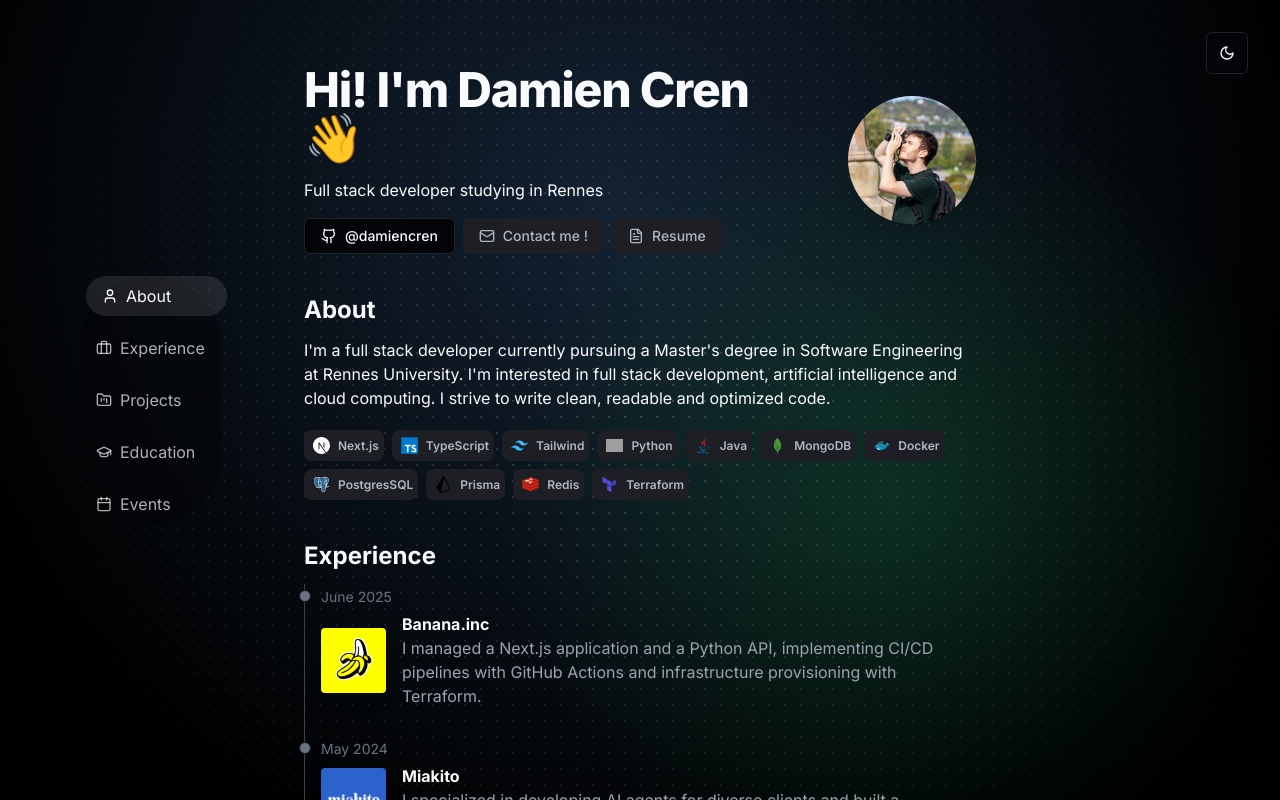
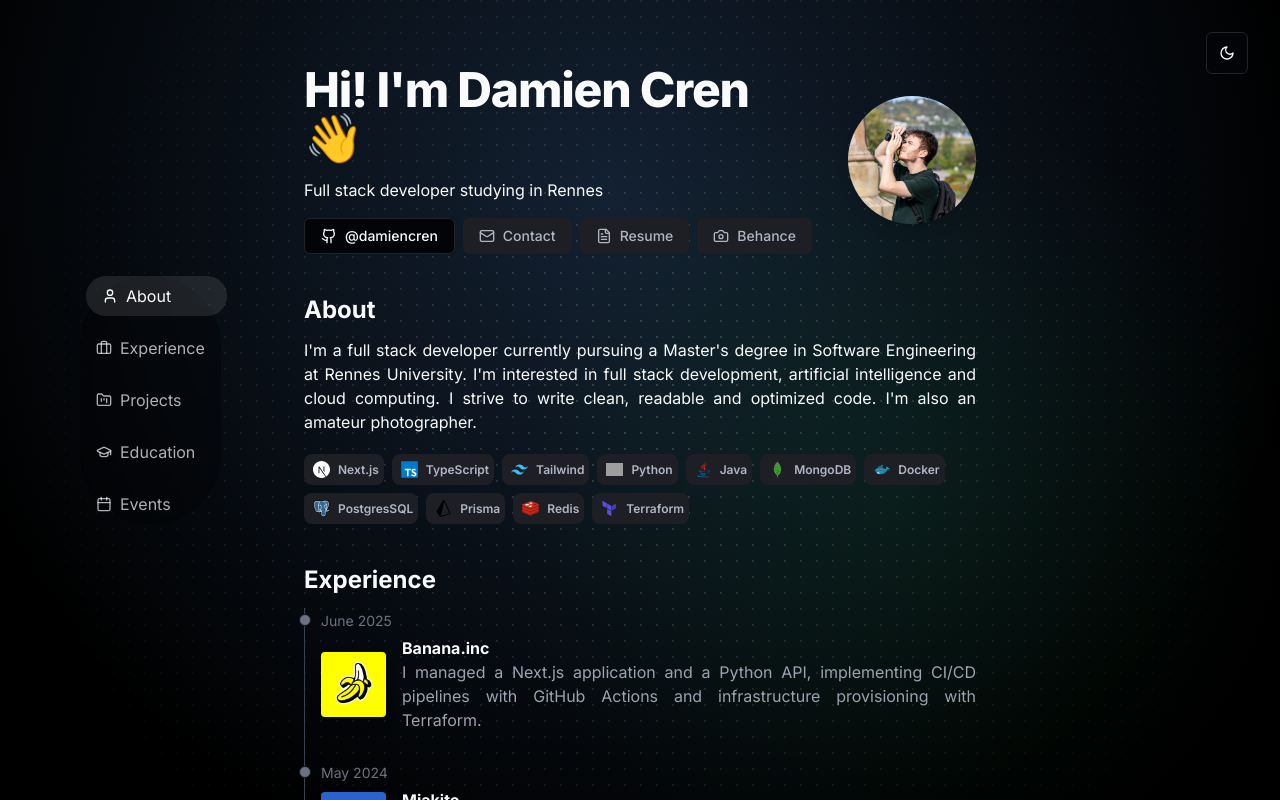
Before and after one commit to damiencren/portfolio, a Next.js app: page / in a window 1280 px wide. Shown: the top 800 px of the page. Built offline with nearby package versions, Linux system fonts and the light colour scheme; grey boxes are pictures that could not be loaded.

Commit message:
feat: add behance btn and little style fixs

```diff
--- a/src/app/data/resume.ts
+++ b/src/app/data/resume.ts
@@ -3,7 +3,7 @@
   location: "Rennes, FR",
   description:
     "Full stack developer studying in Rennes",
-  aboutText: "I'm a full stack developer currently pursuing a Master's degree in Software Engineering at Rennes University. I'm interested in full stack development, artificial intelligence and cloud computing. I strive to write clean, readable and optimized code.",
+  aboutText: "I'm a full stack developer currently pursuing a Master's degree in Software Engineering at Rennes University. I'm interested in full stack development, artificial intelligence and cloud computing. I strive to write clean, readable and optimized code. I'm also an amateur photographer.",
   stack: ["Next.js", "TypeScript", "Tailwind", "Python", "Java", "MongoDB", "Docker", "PostgresSQL", "Prisma", "Redis", "Terraform"],
   avatarUrl: "/me.jpg",
 
@@ -15,7 +15,7 @@
       variant: "outline",
     },
     {
-      label: "Contact me !",
+      label: "Contact",
       url: "mailto:cren.damien@gmail.com",
       icon: "Mail",
       variant: "secondary",
@@ -24,6 +24,12 @@
       label: "Resume",
       url: "/CV.pdf",
       icon: "FileText",
+      variant: "secondary",
+    },
+    {
+      label: "Behance",
+      url: "https://www.behance.net/damiencren",
+      icon: "Camera",
       variant: "secondary",
     }
   ],
@@ -74,7 +80,7 @@
     {
       school: "IUT de Laval",
       href: "https://iut-laval.univ-lemans.fr/fr/index.html",
-      degree: "University Bachelor of Technology in Computer Science — Application Development track",
+      degree: "University Bachelor of Technology in Computer Science - Application Development track",
       logoUrl: "/logos/iut_laval.jpg",
       start: "2022",
       end: "2024",
--- a/src/app/page.tsx
+++ b/src/app/page.tsx
@@ -5,7 +5,7 @@
 import BlurFade from "@/components/ui/blur-fade";
 import TypingAnimation from "@/components/ui/typing-animation";
 import { Button } from "@/components/ui/button";
-import { Download, Github, Instagram, Mail, FileText } from "lucide-react";
+import { Download, Github, Instagram, Mail, FileText, Camera } from "lucide-react";
 import DotPattern from "@/components/ui/dot-pattern";
 import { cn } from "@/lib/utils";
 import { ThemeButton } from "@/components/themeButton";
@@ -23,13 +23,14 @@
     Instagram,
     Download,
     FileText,
+    Camera
   };
 
   return (
     <main className="min-h-[100vh] p-8 mt-10 font-inter">
       <div className="fixed inset-0 -z-10 dark:bg-black bg-white">
         <div className="absolute inset-0 bg-[radial-gradient(circle_700px_at_48%_200px,rgba(96,165,250,0.2),transparent)]" />
-        <div className="absolute inset-0 bg-[radial-gradient(circle_400px_at_70%_500px,rgba(34,197,94,0.18),transparent)]" />
+        <div className="absolute inset-0 bg-[radial-gradient(circle_400px_at_70%_500px,rgba(34,197,94,0.09),transparent)]" />
       </div>
       <DotPattern className={cn(
         "[mask-image:radial-gradient(650px_circle_at_center,rgba(255,255,255,0.5),transparent)]",
@@ -70,7 +71,7 @@
           <BlurFade delay={BLUR_FADE_DELAY * 2}>
             <div className="flex min-h-0 flex-col gap-y-3">
               <h2 className="text-2xl font-bold">About</h2>
-              <p>{DATA.aboutText}</p>
+              <p className="text-justify">{DATA.aboutText}</p>
 
               <div className="mt-2 flex flex-wrap gap-2">
                 {DATA.stack.map((techno, id) =>
--- a/src/components/timelineEvent.tsx
+++ b/src/components/timelineEvent.tsx
@@ -25,7 +25,7 @@
                     ) : (
                         <h3 className="text-lg font-semibold text-gray-900 dark:text-white">{title}</h3>
                     )}
-                    <p className="text-base font-normal text-gray-500 dark:text-gray-400">
+                    <p className="text-base font-normal text-justify text-gray-500 dark:text-gray-400">
                         {description}
 
                         {links &&
```
Also changed, not shown: 1 other file (tests, documents, lock files or other folders).
